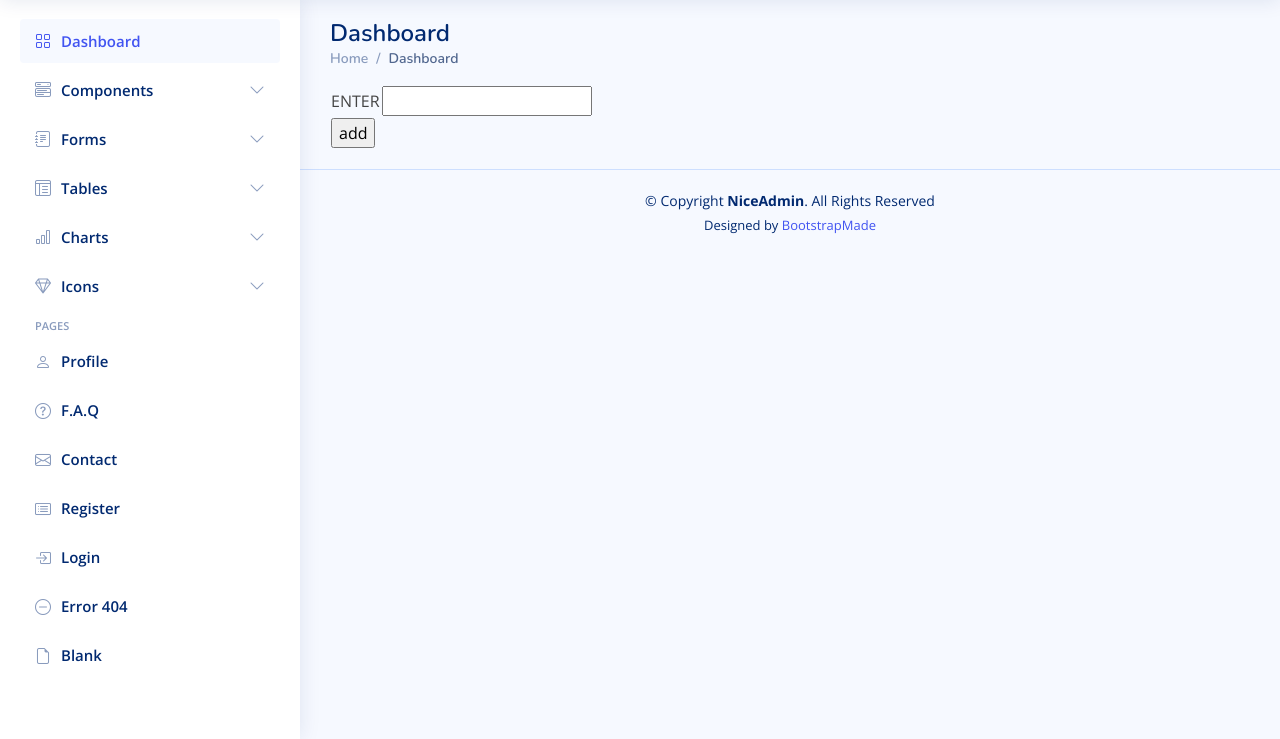
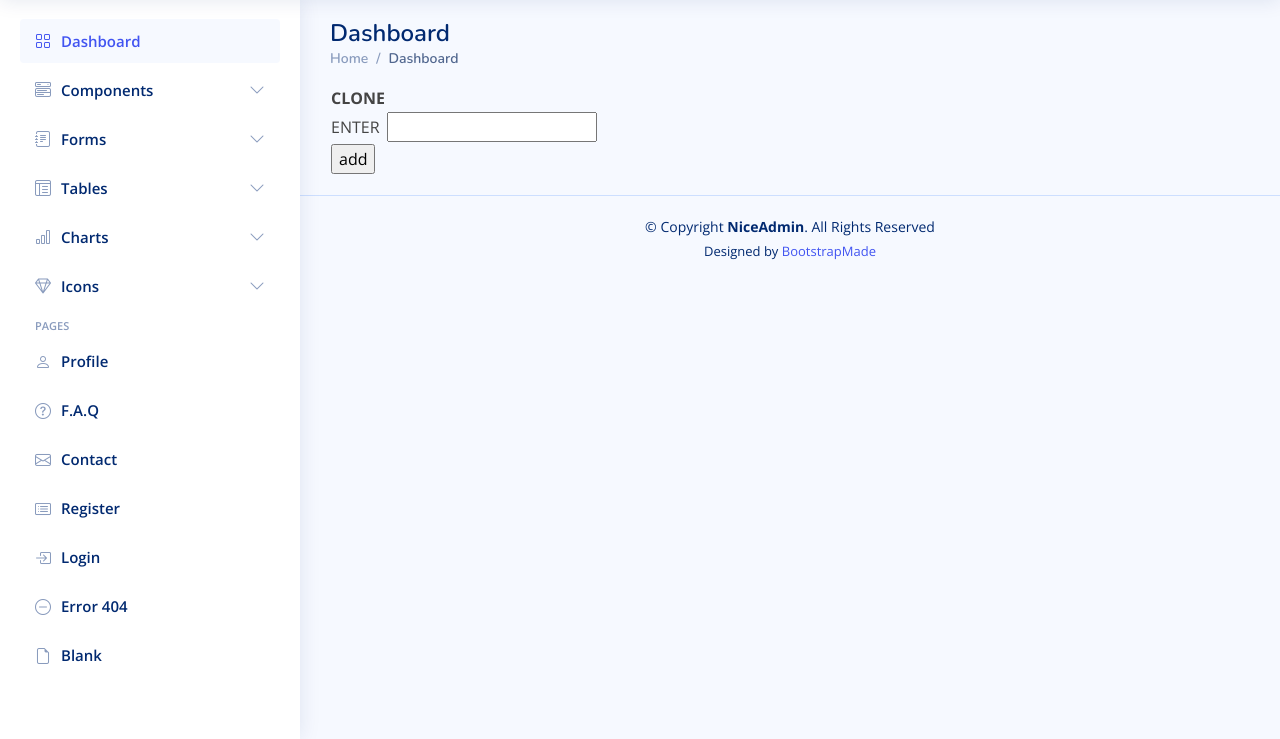
Before and after one commit to anushatp22/shopping23, a Django app: page /addcategory/ in a window 1280 px wide. Shown: the part 61-800 px from the top of the page. Run offline with Django 3.2, Linux system fonts and the light colour scheme; some libraries are stand-ins or nearby versions.

Commit message:
'second'

```diff
--- a/template/addcategory.html
+++ b/template/addcategory.html
@@ -3,6 +3,8 @@
 <form method='post' action='{% url 'addcategory_action' %}'>
     {% csrf_token %}
     <table>
+
+<th>CLONE</th>
     <tr>
     <td>ENTER</td>
     <td><input type='text' name='category'></td>
```
